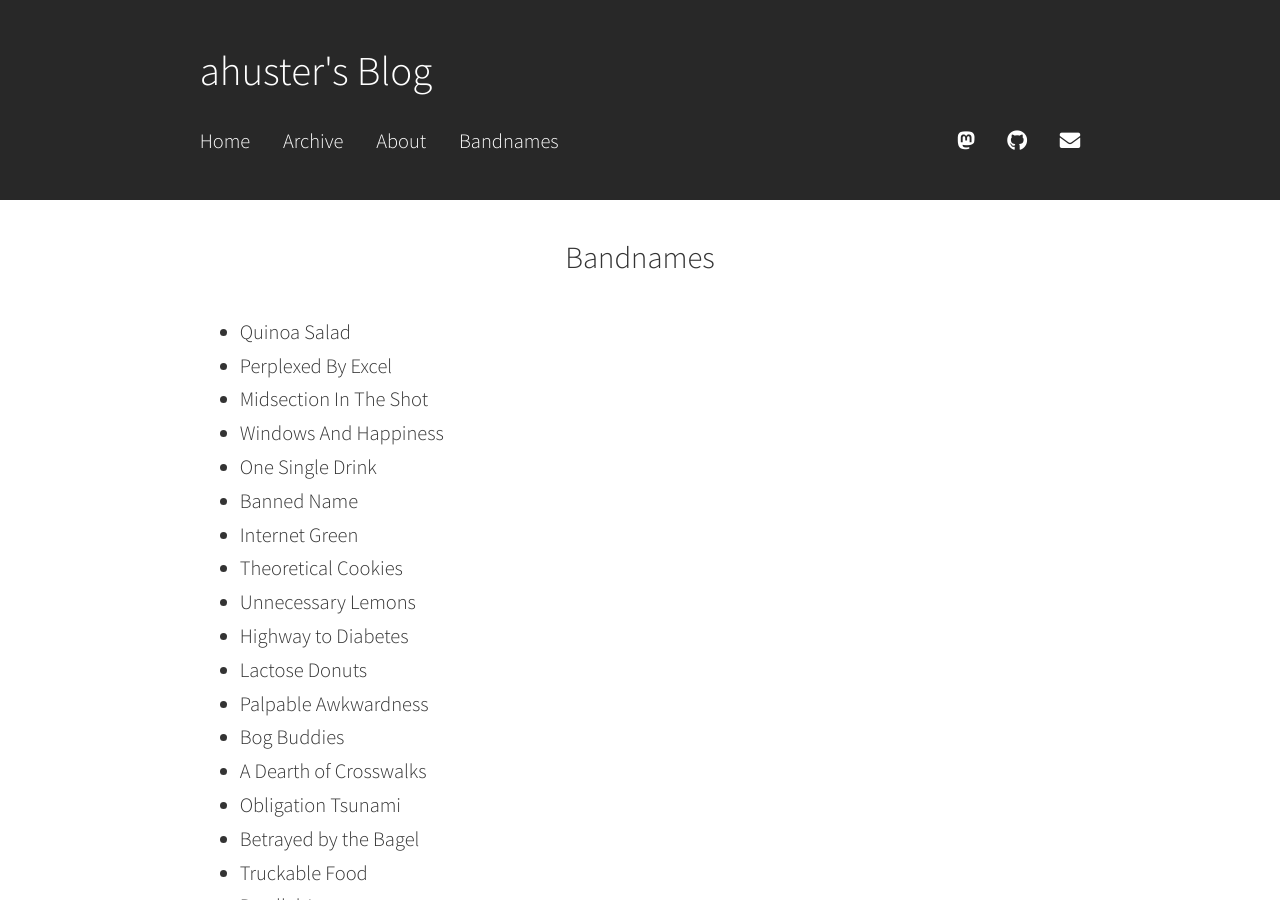
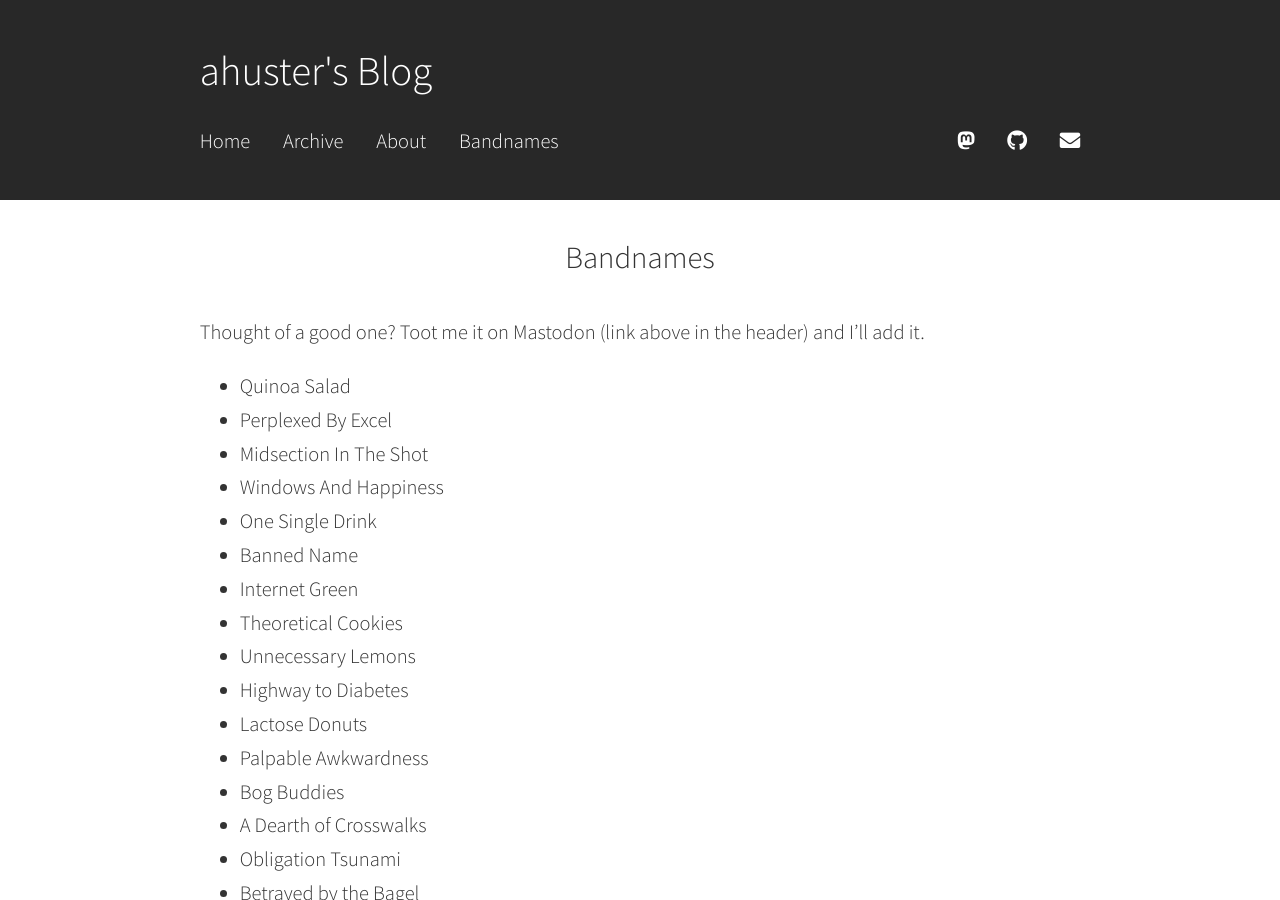
Before and after one commit to ahuster/ahuster.github.io, a Jekyll site: the page built from bandnames.md, in a window 1280 px wide and 900 px high. Built offline with Jekyll 4.4.1, drawn with Linux system fonts in a browser that asks for light colours; nearby versions of some CDN libraries; some of the changed text lies outside the part shown.

```diff
--- a/bandnames.md
+++ b/bandnames.md
@@ -2,6 +2,7 @@
 title: "Bandnames"
 ---
 
+Thought of a good one? Toot me it on Mastodon (link above in the header) and I'll add it.
 - Quinoa Salad
 - Perplexed By Excel
 - Midsection In The Shot
```
Also changed, not shown: other parts of bandnames.md (+1 -0 lines).
